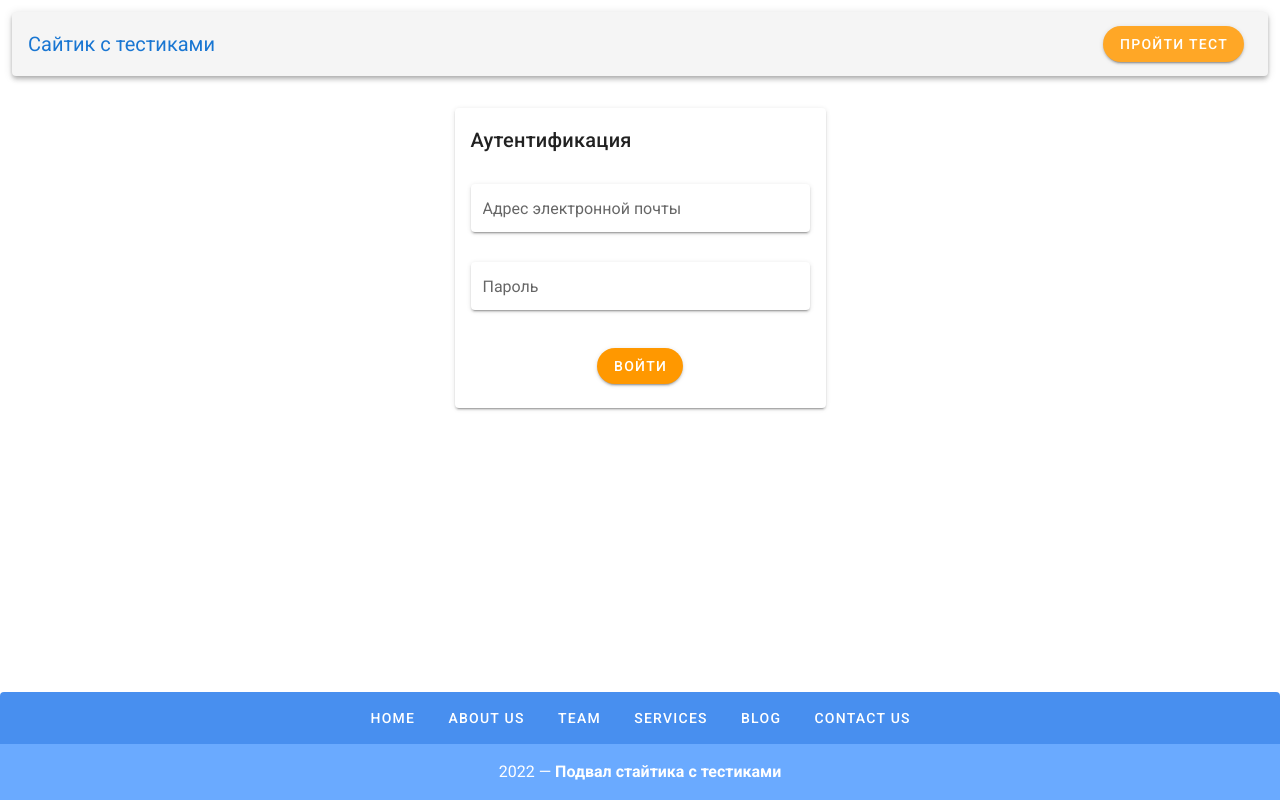
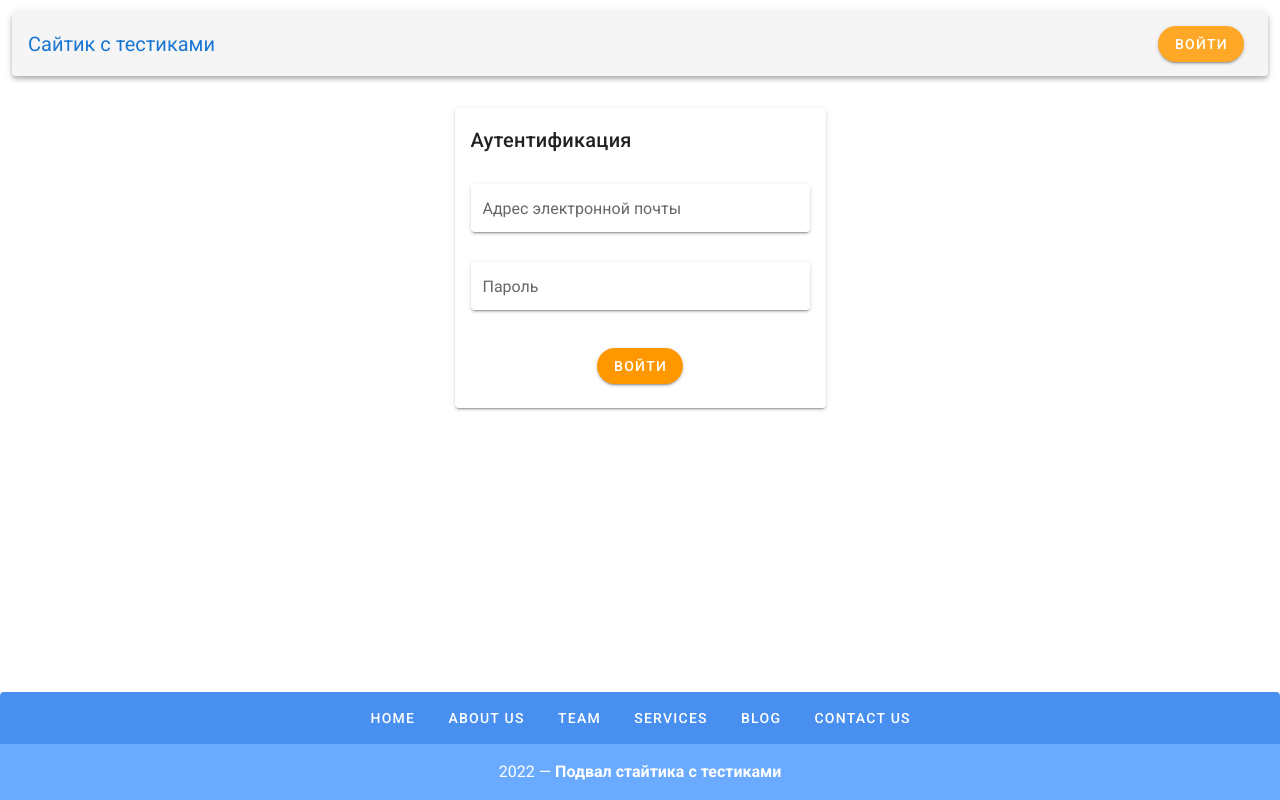
Before and after one commit to FrankGreen19/edu_system_client, a Vue app: page /login in a window 1280 px wide. Built offline with nearby package versions, Linux system fonts and the light colour scheme.

Commit message:
Правки шапки

```diff
--- a/src/components/HeaderBlock.vue
+++ b/src/components/HeaderBlock.vue
@@ -1,10 +1,10 @@
 <template>
   <v-app-bar rounded class="mb-5">
-    <v-toolbar-title>
+    <v-toolbar-title @click="$router.push('/')">
       <span style="color: #1976D2">Сайтик с тестиками</span>
     </v-toolbar-title>
     <v-spacer />
-    <v-btn class="mr-2 white--text" rounded color="orange lighten-1" @click="$router.push('login')">Пройти тест</v-btn>
+    <v-btn class="mr-2 white--text" rounded color="orange lighten-1" @click="$router.push('login')">Войти</v-btn>
   </v-app-bar>
 </template>
 
```
